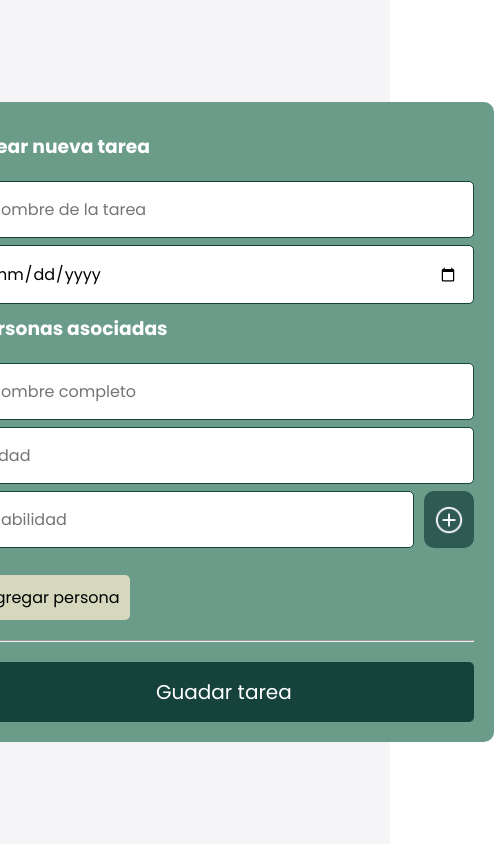
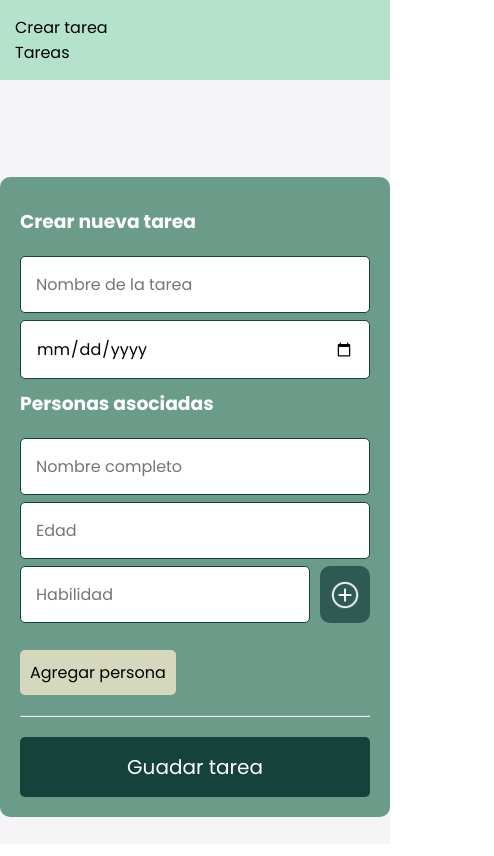
Before and after one commit to Yosipmikecolin/frontend-velaio, an Angular app: page /about in a window 390 px wide. Shown: the top 856 px of the page, 494 px wide, since content can reach past the window. Built offline with nearby package versions, Linux system fonts and the light colour scheme.

Commit message:
Responsive form design

```diff
--- a/src/app/app.component.css
+++ b/src/app/app.component.css
@@ -5,4 +5,5 @@
   display: flex;
   justify-content: center;
   align-items: center;
+  position: relative;
 }
--- a/src/app/components/form/form.component.css
+++ b/src/app/components/form/form.component.css
@@ -1,5 +1,3 @@
-
-
 .form-task {
   width: 500px;
   height: auto;
@@ -157,3 +155,18 @@
 .button-user:hover {
   background-color: #ebddc3;
 }
+
+@media (max-width: 614px) {
+  .form-task {
+    width: 100%;
+    margin-top: 200px;
+    margin-bottom: 50px;
+    box-sizing: border-box;
+  }
+}
+
+@media (max-height: 744px) {
+  .form-task {
+    margin-top: 300px;
+  }
+}
--- a/src/app/components/header/header.component.css
+++ b/src/app/components/header/header.component.css
@@ -0,0 +1,9 @@
+.container-header {
+  position: absolute;
+  width: 100%;
+  padding: 15px;
+  box-sizing: border-box;
+  background-color: rgb(181, 226, 205);
+  top: 0;
+  left: 0;
+}
--- a/src/app/components/header/header.component.html
+++ b/src/app/components/header/header.component.html
@@ -1 +1,6 @@
-<p>header works!</p>
+<nav class="container-header">
+  <ul>
+    <li>Crear tarea</li>
+    <li>Tareas</li>
+  </ul>
+</nav>
```
Lines whose indentation alone changed are shown as unchanged.
